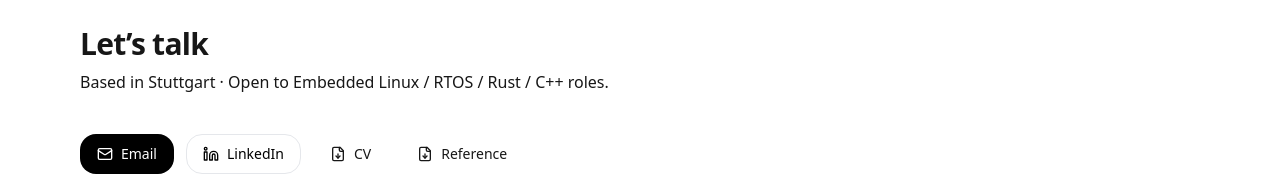
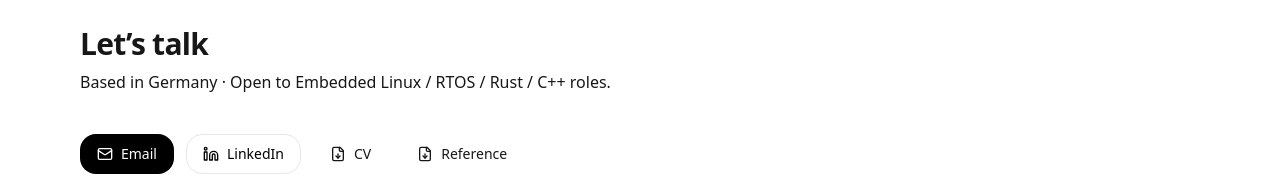
Before and after one commit to amoghamp2-code/Website, a React (Vite) app: page / in a window 1280 px wide. Shown: the part 3110-3286 px from the top of the page. Built offline with nearby package versions, Linux system fonts and the light colour scheme.

Commit message:
project changes

```diff
--- a/index.html
+++ b/index.html
@@ -5,12 +5,12 @@
     <meta name="viewport" content="width=device-width, initial-scale=1.0" />
     <meta name="google-site-verification" content="qfaOQoBA6KMn3Q-uKj91uW0RCgZu-nr6xIKpQiILp88" />
     <!-- Basic SEO -->
-    <meta name="title" content="Amogha M P — Embedded Systems Developer" />
+    <meta name="title" content="Amogha M P: Embedded Systems Developer" />
     <meta
       name="description"
-      content="Portfolio of Amogha M P — Embedded Systems Developer skilled in Rust, C, C++, Yocto, BLE, OTA, and real-time embedded solutions. Explore projects, experience, and contact info."
+      content="Portfolio of Amogha M P: Embedded Systems Developer skilled in Rust, C, C++, Yocto, BLE, OTA, and real-time embedded solutions. Explore projects, experience, and contact info."
     />
-    <meta name="keywords" content="Amogha M P, Embedded Systems, Rust, C++, Yocto, BLE, OTA, RTOS, Firmware Developer, Portfolio" />
+    <meta name="keywords" content="Amogha M P, Embedded Systems, Rust, C++, Yocto, BLE, OTA, RTOS, Firmware Developer, Portfolio, amogha, amoghamp" />
     <meta name="author" content="Amogha M P" />
     <meta name="robots" content="index, follow" />
     <meta name="language" content="English" />
--- a/src/App.jsx
+++ b/src/App.jsx
@@ -176,7 +176,7 @@ export default function App() {
       </Section>
 
       {/* CONTACT */}
-      <Section id="contact" title="Let’s talk" subtitle="Based in Stuttgart · Open to Embedded Linux / RTOS / Rust / C++ roles.">
+      <Section id="contact" title="Let’s talk" subtitle="Based in Germany · Open to Embedded Linux / RTOS / Rust / C++ roles.">
         <div className="flex flex-wrap items-center gap-3">
           <a href={`mailto:${ME.email}`}><Button><Mail className="h-4 w-4 mr-2" /> Email</Button></a>
           <a href={ME.linkedin} target="_blank" rel="noreferrer"><Button variant="secondary"><Linkedin className="h-4 w-4 mr-2" /> LinkedIn</Button></a>
```
